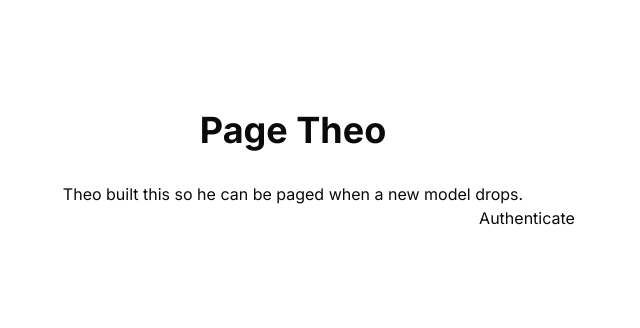
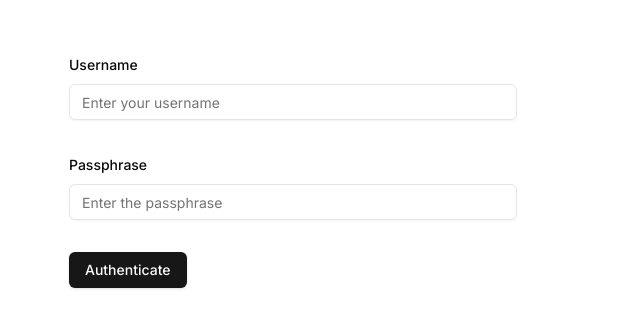
Before and after one commit to t3dotgg/theo-pager, a Next.js app: page / in a window 1280 px wide. Shown: the part 230-558 px from the top of the page, without its empty margins (347-987 px from the left). Built offline with nearby package versions, Linux system fonts and the light colour scheme; no server answers.

Commit message:
it's working!

```diff
--- a/src/app/page.tsx
+++ b/src/app/page.tsx
@@ -3,25 +3,26 @@ import redisClient from "@/server/db/redis";
 import { revalidatePath } from "next/cache";
 import { cookies } from "next/headers";
 import { Suspense } from "react";
+import AuthForm from "@/components/auth-form";
 
-async function AuthForm() {
+async function HomeContent() {
   const cookieStore = await cookies();
-  return (
-    <>
-      <h1 className="mb-8 text-4xl font-bold">Page Theo</h1>
-      <p>Theo built this so he can be paged when a new model drops.</p>
-      <form
+  const token = cookieStore.get("page-theo-token")?.value;
+
+  if (!token)
+    return (
+      <AuthForm
         action={async (formdata) => {
           "use server";
 
-          const username = formdata.get("username");
-          const password = formdata.get("password");
+          const username = formdata.username;
+          const passphrase = formdata.passphrase;
 
-          if (typeof username !== "string" || typeof password !== "string") {
+          if (typeof username !== "string" || typeof passphrase !== "string") {
             throw new Error("malformed");
           }
 
-          if (password !== process.env.PASSPHRASE) {
+          if (passphrase !== process.env.PASSPHRASE) {
             throw new Error("you aren't supposed to be here");
           }
 
@@ -34,24 +35,12 @@ async function AuthForm() {
 
           await redisClient.set(`token:${token}`, jsonified);
 
+          const cookieStore = await cookies();
           cookieStore.set("page-theo-token", token);
           revalidatePath("/fake-path");
         }}
-      >
-        <input type="text" name="username" />
-        <input type="password" name="password" />
-        <button type="submit">Authenticate</button>
-      </form>
-    </>
-  );
-}
-
-async function HomeContent() {
-  const cookieStore = await cookies();
-
-  const token = cookieStore.get("page-theo-token")?.value;
-
-  if (!token) return <AuthForm />;
+      />
+    );
 
   const dataFromKv = await redisClient.get(`token:${token}`);
   if (!dataFromKv) {
--- /dev/null
+++ b/src/components/auth-form.tsx
@@ -0,0 +1,77 @@
+"use client";
+
+import { useForm } from "react-hook-form";
+import { zodResolver } from "@hookform/resolvers/zod";
+import { Button } from "@/components/ui/button";
+import { Input } from "@/components/ui/input";
+import {
+  Form,
+  FormControl,
+  FormField,
+  FormItem,
+  FormLabel,
+  FormMessage,
+} from "@/components/ui/form";
+import { z } from "zod";
+
+const authSchema = z.object({
+  username: z.string(),
+  passphrase: z.string(),
+});
+
+export default function AuthForm(props: {
+  action: (values: z.infer<typeof authSchema>) => Promise<void>;
+}) {
+  const form = useForm<z.infer<typeof authSchema>>({
+    resolver: zodResolver(authSchema),
+    defaultValues: {
+      username: "",
+      passphrase: "",
+    },
+  });
+
+  async function onSubmit(values: z.infer<typeof authSchema>) {
+    props.action(values);
+  }
+
+  return (
+    <Form {...form}>
+      <form
+        onSubmit={form.handleSubmit(onSubmit)}
+        className="space-y-8 w-full max-w-md"
+      >
+        <FormField
+          control={form.control}
+          name="username"
+          render={({ field }) => (
+            <FormItem>
+              <FormLabel>Username</FormLabel>
+              <FormControl>
+                <Input placeholder="Enter your username" {...field} />
+              </FormControl>
+              <FormMessage />
+            </FormItem>
+          )}
+        />
+        <FormField
+          control={form.control}
+          name="passphrase"
+          render={({ field }) => (
+            <FormItem>
+              <FormLabel>Passphrase</FormLabel>
+              <FormControl>
+                <Input
+                  type="password"
+                  placeholder="Enter the passphrase"
+                  {...field}
+                />
+              </FormControl>
+              <FormMessage />
+            </FormItem>
+          )}
+        />
+        <Button type="submit">Authenticate</Button>
+      </form>
+    </Form>
+  );
+}
```
